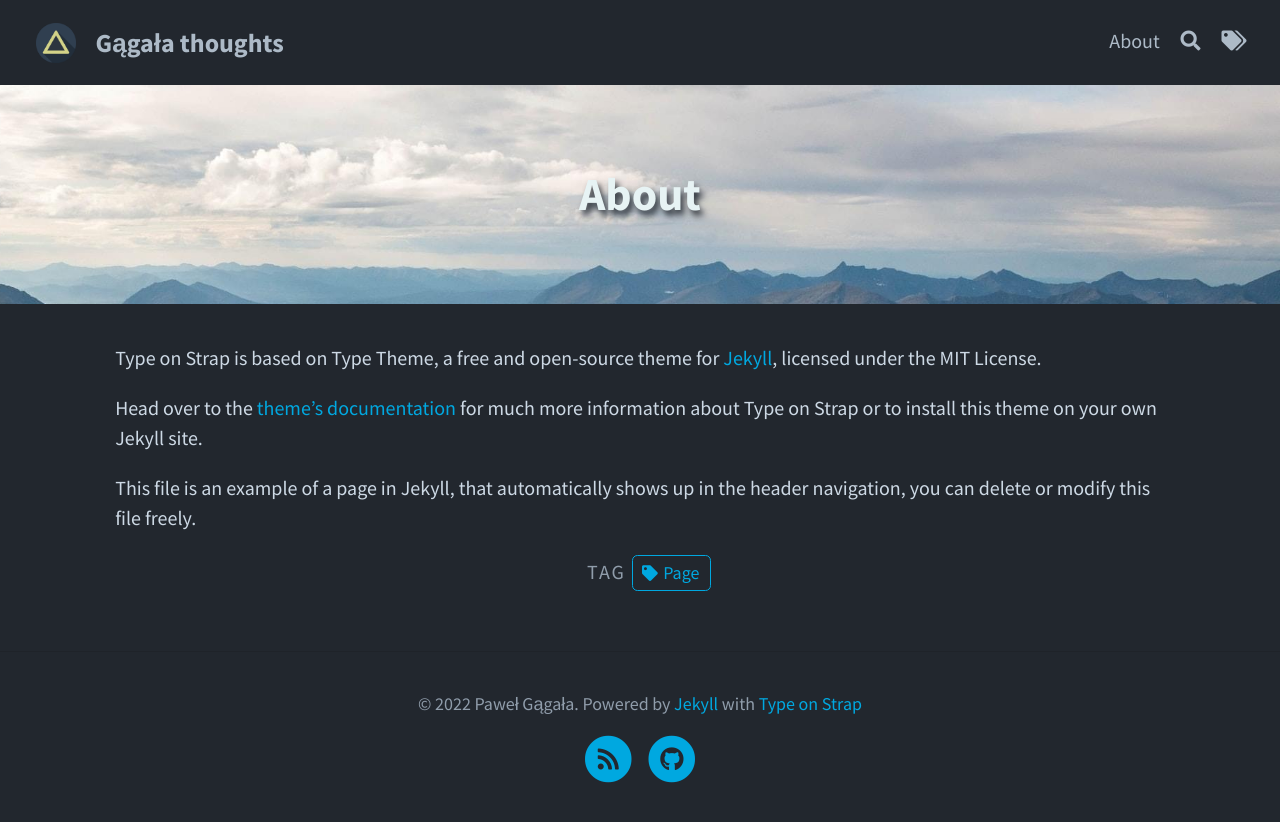
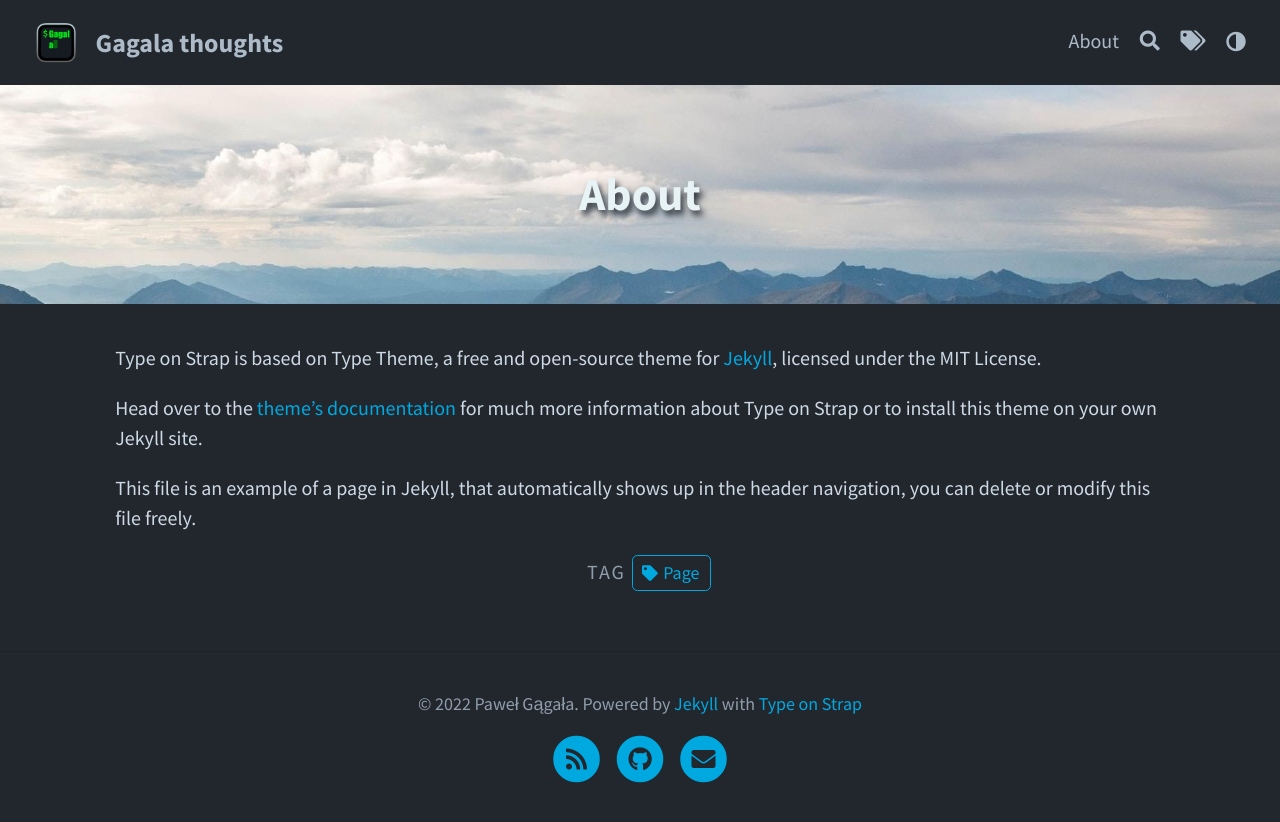
Before and after one commit to pgagala/pgagala.github.io, a Jekyll site: the page built from pages/about.md, in a window 1280 px wide. Shown: the top 822 px of the page. Built offline with Jekyll 4.4.1, drawn with Linux system fonts in a browser that asks for light colours; nearby versions of some CDN libraries; library files that are not in the unit come from our copies; comment, search, counter and statistics services are not loaded.

Commit message:
- remove polish letters from headers - set dark them as a default - remove default header text - customize favicon and logo

```diff
--- a/_config.yml
+++ b/_config.yml
@@ -2,16 +2,16 @@
 
 # SITE CONFIGURATION
 baseurl: ""
-url: "https://sylhare.github.io"
+url: "https://pgagala.github.io"
 
 # THEME-SPECIFIC CONFIGURATION
-title: Gągała thoughts                                   # site's title
+title: Gagala thoughts                                   # site's title
 description: "Blog posts about programming"      # used by search engines
-avatar: assets/img/triangle.png                         # Empty for no avatar in navbar
+avatar: assets/img/console.png                         # Empty for no avatar in navbar
 favicon: assets/favicon.ico                             # Icon displayed in the tab
 
 # Header and footer text
-header_text: <code>Gągała thoughts</code>
+header_text:
 header_feature_image: assets/img/header/city.jpg
 header_feature_image_responsive: true
 footer_text: >
@@ -29,7 +29,7 @@
 mermaid: true                                           # Enable mermaid-js for sequence and diagrams
 google_analytics:                                       # Tracking ID, e.g. "UA-000000-01"
 cookie_consent: false                                   # To respect the usage of cookies
-color_theme: dark                                       # auto, dark or light
+color_theme: auto                                       # auto, dark or light
 
 # Comments
 comments:
--- a/_data/icons.yml
+++ b/_data/icons.yml
@@ -6,14 +6,14 @@
 dribbble:
 facebook:
 flickr:
-github: sylhare
+github: pgagala
 gitlab:
 google-scholar:   # e.g. "WXAAOb0AAAAJ"
 instagram:
 hacker-news:
 keybase:
 linkedin:
-mail:             # e.g. "sam@mail.com"
+mail:             pawelgagala@gmail.com
 map:              # e.g. "34.0886/-118.3191"
 mastodon:         # e.g. "fostodon.org/@sam"
 matrix:           # e.g. "@sam:matrix.org"
--- a/_includes/default/head.liquid
+++ b/_includes/default/head.liquid
@@ -6,6 +6,7 @@
     {% if site.color_theme == 'auto' %}
     <script>
         const isAutoTheme = true;
+        sessionStorage.setItem('theme', 'dark')
         document.documentElement.setAttribute('data-theme', sessionStorage.getItem('theme'))
     </script>
     {% else %}
--- a/_layouts/home.liquid
+++ b/_layouts/home.liquid
@@ -22,7 +22,7 @@
         {% endif %}
     </style>
     <div id="main" class="call-out call-out_img">
-        <h1> {{ site.header_text | default: "Change <code>header_text</code> in <code>_config.yml</code>"}} </h1>
+        <h1> {{ site.header_text | default: ""}} </h1>
     </div>
 
     {% include blog/blog.liquid %}
```
Also changed, not shown: assets/favicon.ico, assets/img/console.png (added), 1 other file.
